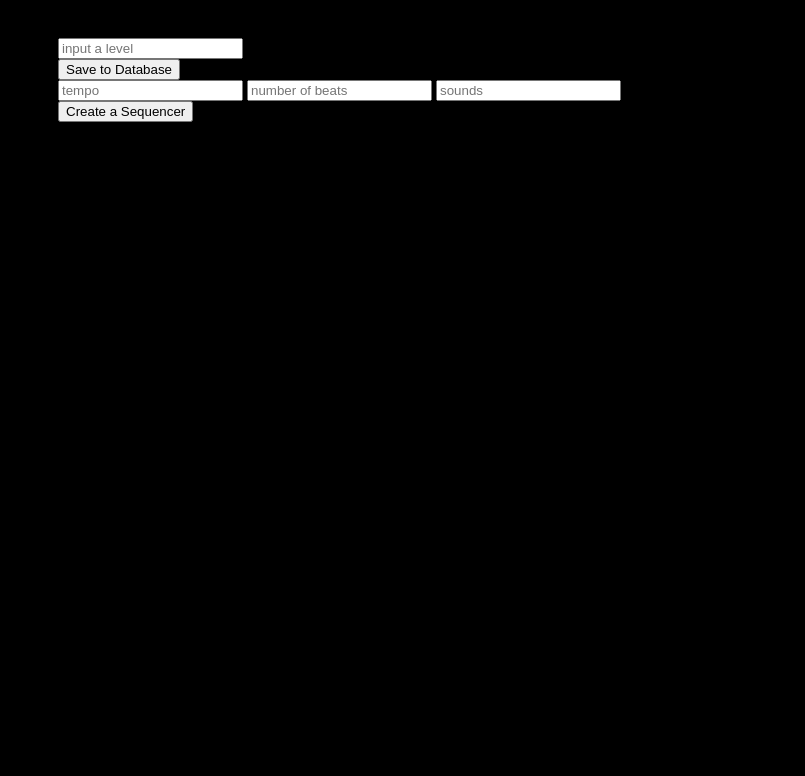
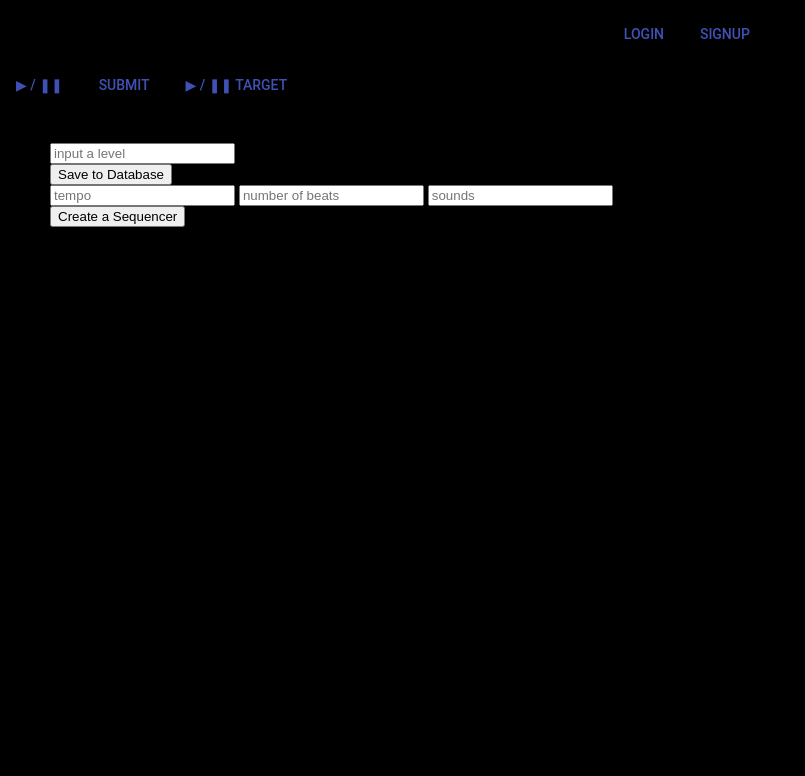
Before and after one commit to jolthoff/PhosphorescentLlama, a website: page client/index.html in a window 1280 px wide. Shown: the part 124-900 px from the top of the page, without its empty margins (0-805 px from the left). Drawn offline with nearby package versions, Linux system fonts and the light colour scheme; some packages are replaced by stand-ins of ours; no server answers.

Commit message:
Improve front-end

```diff
--- a/client/bower.json
+++ b/client/bower.json
@@ -20,7 +20,8 @@
   ],
   "dependencies": {
     "angular": "~1.4.6",
-    "underscore": "~1.8.3",
-    "angular-ui-router": "~0.2.15"
+    "angular-ui-router": "~0.2.15",
+    "material-design-lite": "~1.0.5",
+    "underscore": "~1.8.3"
   }
 }
--- a/client/index.html
+++ b/client/index.html
@@ -3,8 +3,9 @@
   <head>
     <title>ngtzit</title>
     <link rel="stylesheet" href="styles/styles.css">
-
-
+    <link rel="stylesheet" href="/bower_components/material-design-lite/material.css">
+    <script src="bower_components/material-design-lite/material.min.js"></script>
+    <link rel="stylesheet" href="https://fonts.googleapis.com/icon?family=Material+Icons">
   </head>
   <body ng-app="app">
 
--- a/client/views/gameView.html
+++ b/client/views/gameView.html
@@ -1,10 +1,10 @@
 <div id='controls'>
 
-  <button class="play-pause" ng-click="playerSequencerPlayToggle( )">Play/Pause</button>
+  <button class="play-pause mdl-button mdl-js-button mdl-button--primary" ng-click="playerSequencerPlayToggle( )">▶︎ / ❚❚</button>
 
-  <button class="submit" ng-click="submit( )">Submit</button>
+  <button class="submit mdl-button mdl-js-button mdl-button--primary" ng-click="submit( )">Submit</button>
 
-  <button ng-controller="TargetSequencerController" ng-click="playToggle( )">PLAY/PAUSE TARGET</button>
+  <button class="mdl-button mdl-js-button mdl-button--primary" ng-controller="TargetSequencerController" ng-click="playToggle( )">▶︎ / ❚❚ TARGET</button>
 
 </div>
 
--- a/client/views/navView.html
+++ b/client/views/navView.html
@@ -4,14 +4,26 @@
 
   <form name="loginForm">
 
-    <input required type='text'ng-model='user.username'>
+    <div class="mdl-textfield mdl-js-textfield">
+      <input required class="mdl-textfield__input" type='text' ng-model='user.username' id="username"/>
+      <label class="mdl-textfield__label" for="username">Username...</label>
+    </div>
 
-    <input required type="password" ng-model='user.password'>
+    <div class="mdl-textfield mdl-js-textfield">
+      <input required class="mdl-textfield__input" type='password' ng-model='user.password' id="password"/>
+      <label class="mdl-textfield__label" for="password">Password...</label>
+    </div>
 
-    <button ng-click='login( )'>Login</button>
+    <button class="mdl-button mdl-js-button mdl-button--primary" ng-click='login( )'>Login</button>
 
-    <button ng-click='signup( )'>Signup</button>
+    <button class="mdl-button mdl-js-button mdl-button--primary" ng-click='signup( )'>Signup</button>
 
   </form>
 
 </div>
+
+
+
+<!-- <input required type='text'ng-model='user.username'>
+<input required type="password" ng-model='user.password'>
+ -->
--- a/server/server.js
+++ b/server/server.js
@@ -46,6 +46,8 @@ app.use( passport.initialize() );
 
 app.use( passport.session() );
 
+// { maxAge: new Date(Date.now() + 3600000) })
+
 initPassport( passport );
 
 
```
Also changed, not shown: server/routers/routes.js (+9 -7 lines), client/styles/styles.css (line endings or trailing spaces).
